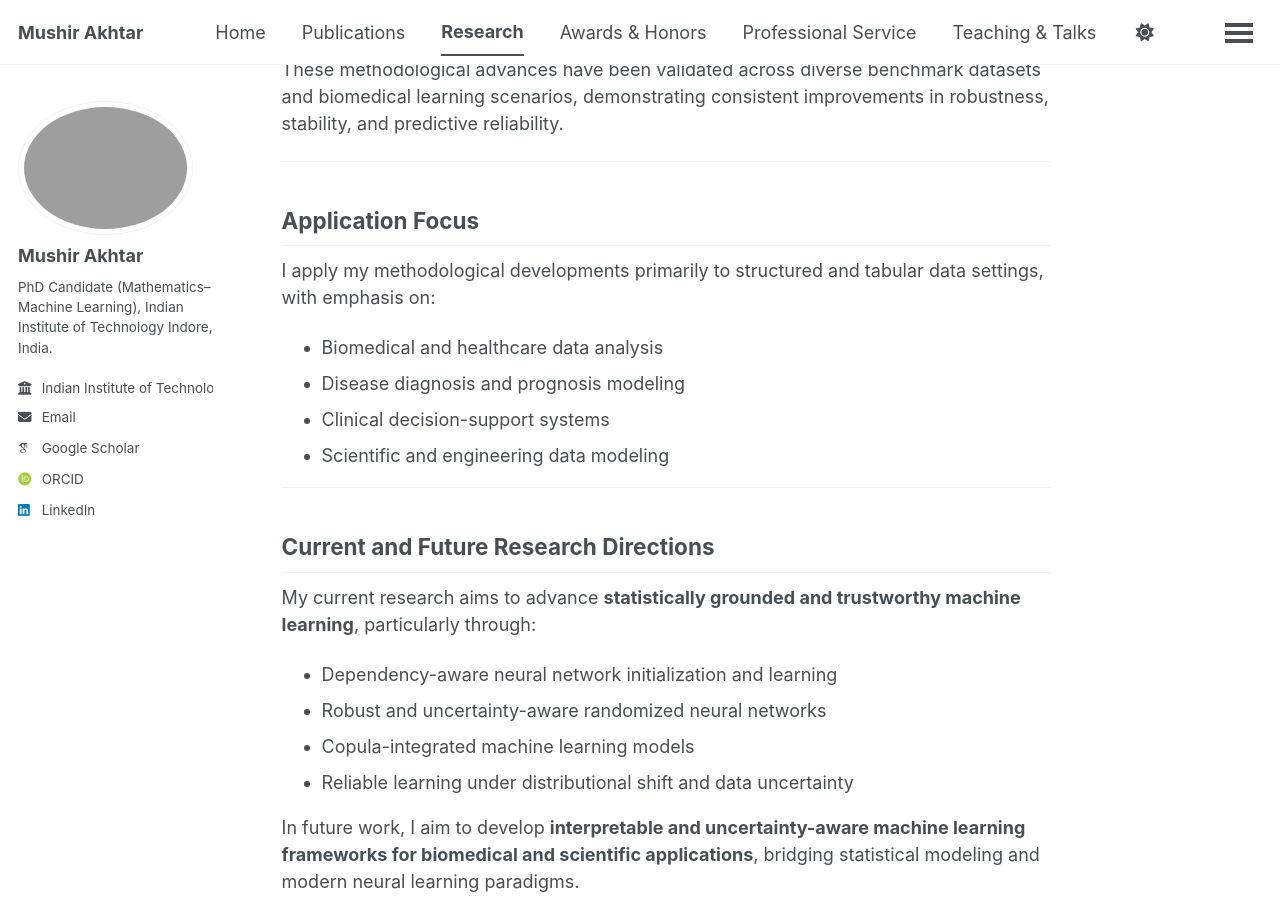
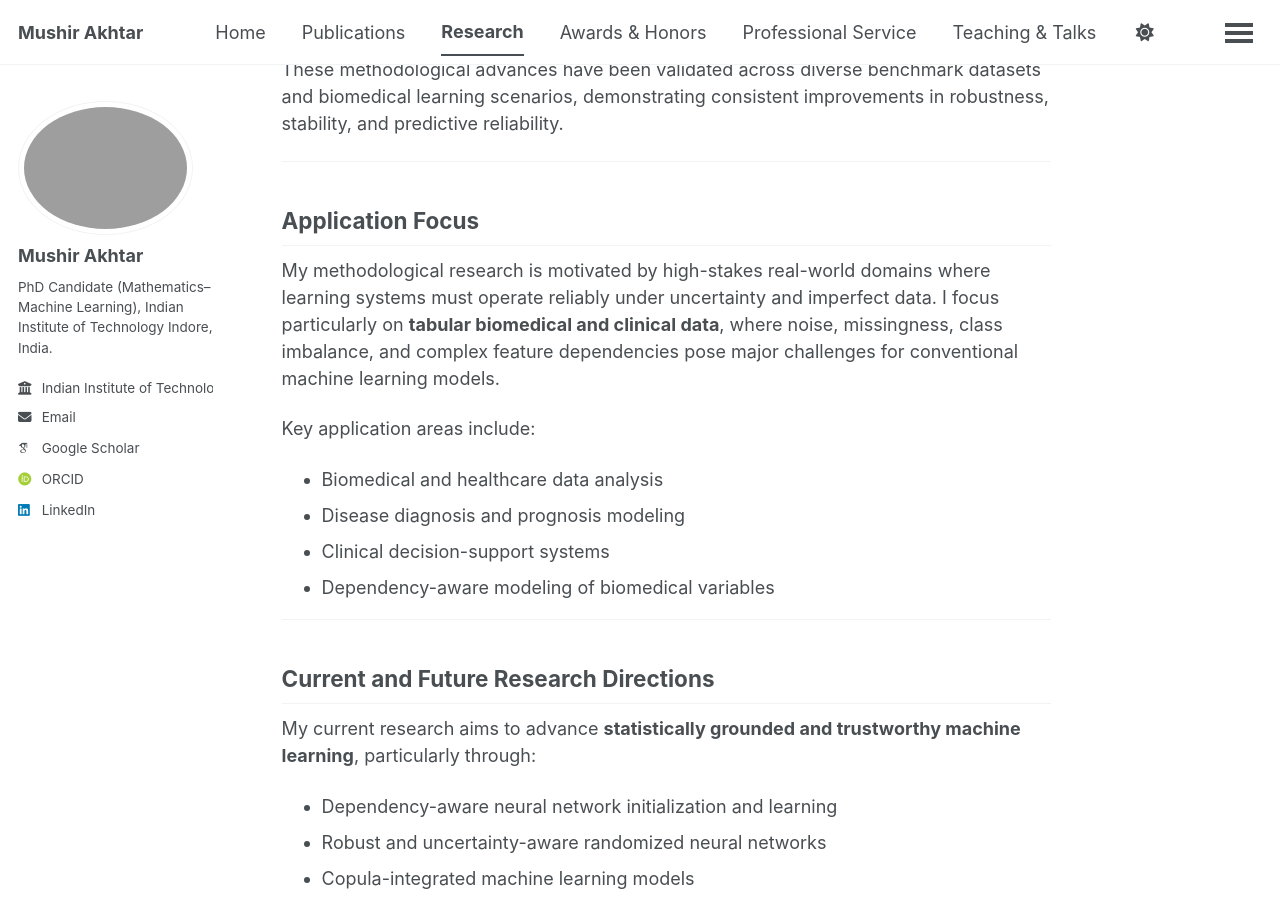
Before and after one commit to mushir-akhtar/mushir-akhtar.github.io, a Jekyll site: the page built from _pages/research.md, in a window 1280 px wide and 900 px high, scrolled down 2409 px. Built offline with Jekyll 4.4.1, drawn with Linux system fonts in a browser that asks for light colours; some web fonts are replaced; a script bundle is joined from its source files by our own code; library files that are not in the unit come from our copies.

Commit message:
Update research.md

```diff
--- a/_pages/research.md
+++ b/_pages/research.md
@@ -53,12 +53,14 @@ These methodological advances have been validated across diverse benchmark datas
 
 ## Application Focus
 
-I apply my methodological developments primarily to structured and tabular data settings, with emphasis on:
+My methodological research is motivated by high-stakes real-world domains where learning systems must operate reliably under uncertainty and imperfect data. I focus particularly on **tabular biomedical and clinical data**, where noise, missingness, class imbalance, and complex feature dependencies pose major challenges for conventional machine learning models.
+
+Key application areas include:
 
 - Biomedical and healthcare data analysis
 - Disease diagnosis and prognosis modeling
 - Clinical decision-support systems
-- Scientific and engineering data modeling
+- Dependency-aware modeling of biomedical variables
 
 ---
 
```
